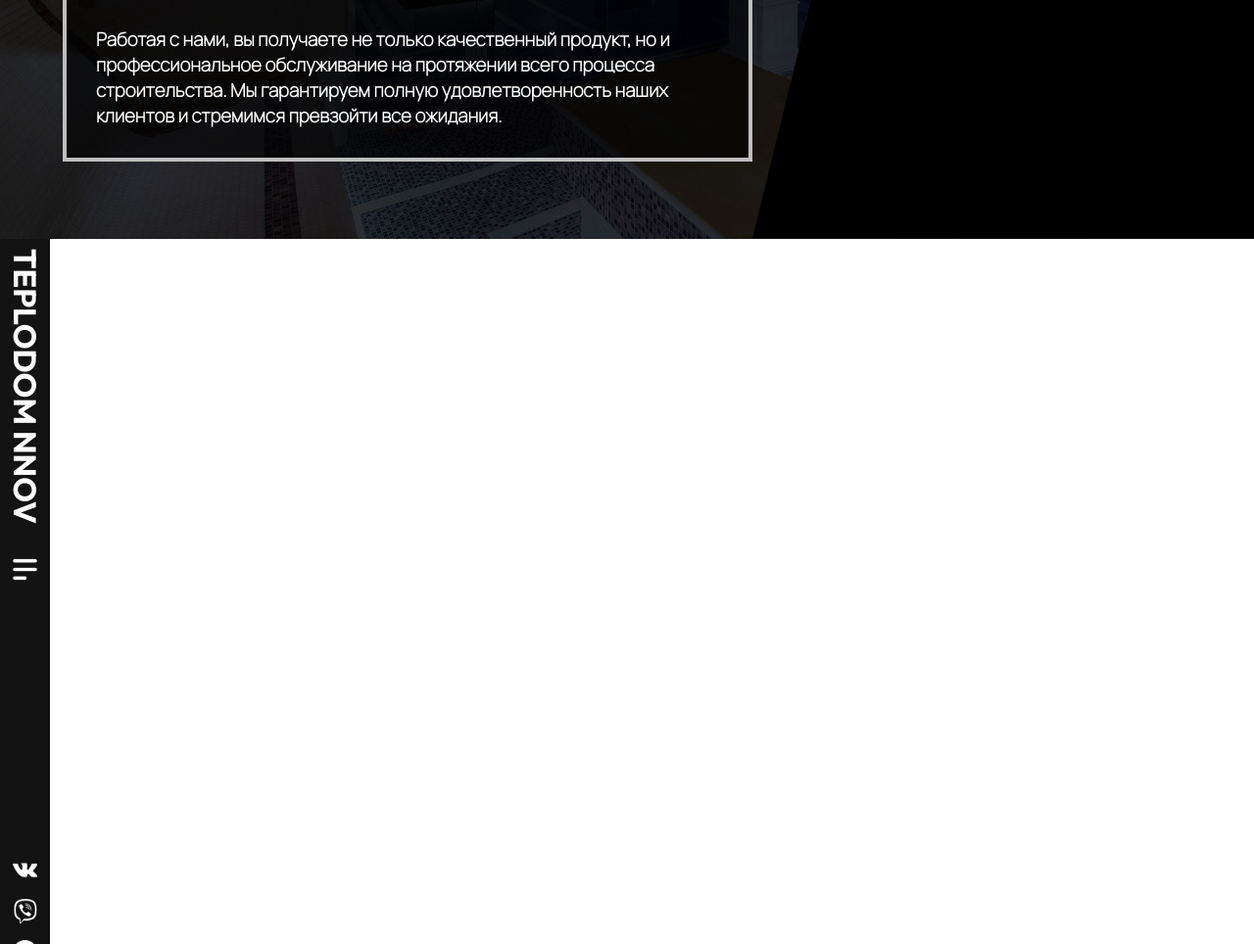
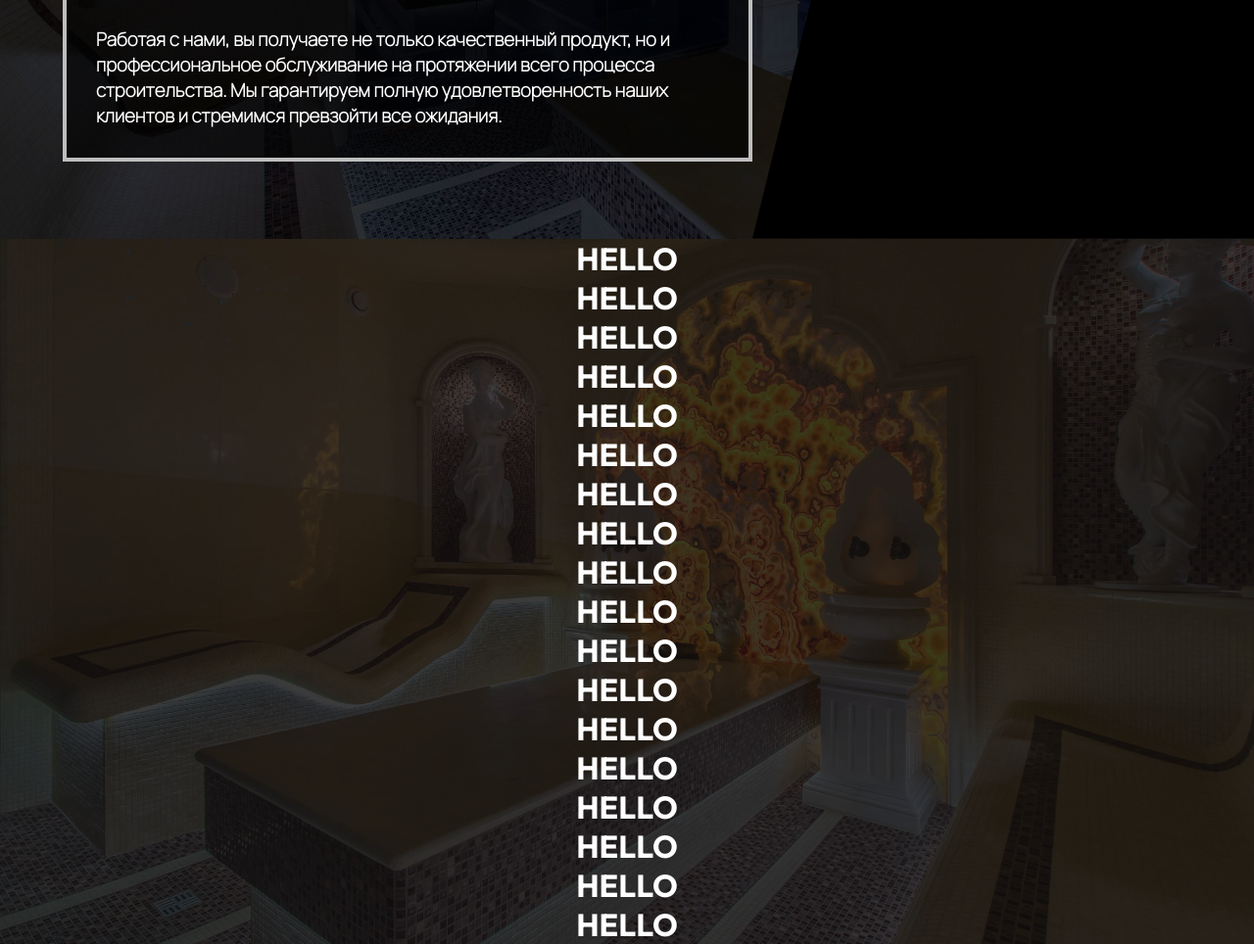
Before and after one commit to adalavs322/project, a plain HTML site: page index.html in a window 1280 px wide. Shown: the part 1258-2222 px from the top of the page at 98% size. Before the commit the page ends 1502 px from the top, so only its background shows below. Drawn offline with Linux system fonts and the light colour scheme.

Commit message:
start-gallery

```diff
--- a/css/main.css
+++ b/css/main.css
@@ -279,3 +279,18 @@ h4,h2{
 .about-text{
 	margin: 30px;
 }
+
+
+
+/*MAIN-GALLERY*/
+
+/*gallery-hammam*/
+.gallery-hammam{
+	width: 100%;
+	background-image: url(../images/gallery/hammam/bg-gallery-hammam.jpg);
+	background-position: center;
+	background-size: cover;
+}
+.black-box-gallery-hammam{
+	background-color: rgba(15, 15, 15, 0.8);
+}
--- a/index.html
+++ b/index.html
@@ -70,7 +70,6 @@
 									Кроме того, мы гарантируем индивидуальный подход к каждому клиенту. Мы учитываем все ваши пожелания и требования, чтобы создать идеальный проект, который будет соответствовать вашим потребностям.
 									<br><br>
 									Работая с нами, вы получаете не только качественный продукт, но и профессиональное обслуживание на протяжении всего процесса строительства. Мы гарантируем полную удовлетворенность наших клиентов и стремимся превзойти все ожидания.
-
 								</h3>
 							</div>
 						</div>
@@ -78,6 +77,32 @@
 				</div>
 			</div>
 
+			<main class="gallery-block">
+				<div  data-speed="1" class="gallery-hammam">
+					<div class="black-box black-box-gallery-hammam">
+						<div class="container">
+							<h1>HELLO</h1>
+							<h1>HELLO</h1>
+							<h1>HELLO</h1>
+							<h1>HELLO</h1>
+							<h1>HELLO</h1>
+							<h1>HELLO</h1>
+							<h1>HELLO</h1>
+							<h1>HELLO</h1>
+							<h1>HELLO</h1>
+							<h1>HELLO</h1>
+							<h1>HELLO</h1>
+							<h1>HELLO</h1>
+							<h1>HELLO</h1>
+							<h1>HELLO</h1>
+							<h1>HELLO</h1>
+							<h1>HELLO</h1>
+							<h1>HELLO</h1>
+							<h1>HELLO</h1>
+						</div>
+					</div>
+				</div>
+			</main>
 		</div>
 	</div>
 
```
Also changed, not shown: images/gallery/hammam/bg-gallery-hammam.jpg (added).
